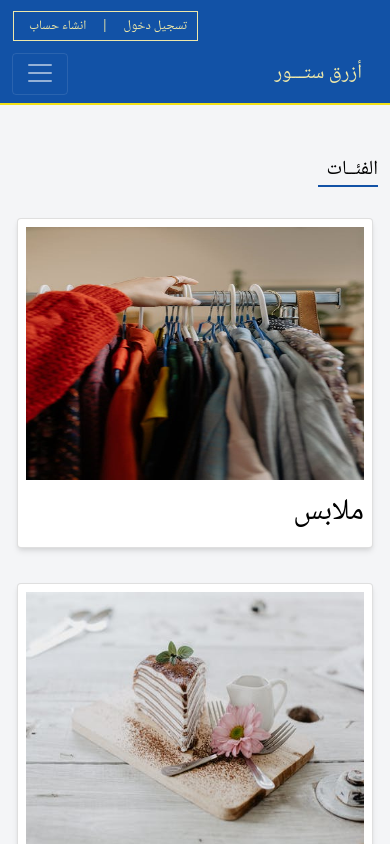
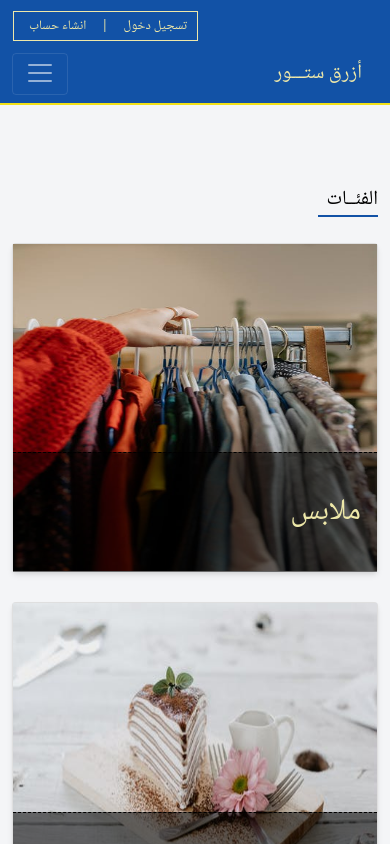
Before and after one commit to azraqSooq/azraq-souq, a Next.js app: page / in a window 390 px wide. Shown: the top 844 px of the page. Built offline with nearby package versions, Linux system fonts and the light colour scheme; a web font is replaced by a local one.

Commit message:
category

```diff
--- a/src/components/Categories.jsx
+++ b/src/components/Categories.jsx
@@ -18,10 +18,7 @@ const Categories = () => {
         { name: 'أدوات منزلية', image: '/images/categoriesImage/housewares.jpeg' },
         { name: 'ادوات كهربائية', image: '/images/categoriesImage/electricaltools.jpeg' }
     ]
-    // for (let i = 0; i < 14; i++) {
-    //     categories.push(i)
 
-    // }
     return (
         <div>
             <Container className={styles.categoriesContainer}>
@@ -37,7 +34,7 @@ const Categories = () => {
                             <Col className={styles.category} key={inx} xs={12} md={4} lg={{ span: 3 }}>
                                 <MDBCard className={` ${styles.categoryCard} bg-image hover-zoom `} >
 
-                                    <Image className={styles.categoryImage} key={el.image} src={el.image} alt={el.name} width={400} height={300} />
+                                    <Image className={styles.categoryImage} key={el.image} src={el.image} alt={el.name} width={500} height={450} />
                                     <h2 key={el.name}> {el.name} </h2>
                                 </MDBCard>
                             </Col>
--- a/styles/component/categories.module.scss
+++ b/styles/component/categories.module.scss
@@ -5,7 +5,7 @@ $secondary-color: #EEE8A9 ;
 .categoriesContainer {
 
     .categoryTitle {
-        margin-top: 50px;
+        margin-top: 80px;
 
 
         p {
@@ -21,20 +21,28 @@ $secondary-color: #EEE8A9 ;
         margin-top: 10px;
         .category {
             .categoryCard{
-                // background-color: ;
-                padding: 8px;
-                margin: 5px;
+
                 margin-bottom: 30px;
                 box-shadow: rgba(0, 0, 0, 0.1) 0px 4px 6px -1px, rgba(0, 0, 0, 0.06) 0px 2px 4px -1px;
                 transition: transform 0.4s;
                 h2{
-                    color: black !important;
+                    border-top: 1px dashed black;
+                    display: flex;
+                    align-items: center;
+                    padding-right: 16px;
+                    height: 70px;
+                    width: 100%;
+                    color: $secondary-color !important;
                     margin-top: 15px;
                     font-size: 30px;
+                    position: absolute;
+                    bottom: -9px;
+                    background-color: rgba(0, 0, 0, 0.534);
 
                 }
                 .categoryImage{
                     transition: transform 0.4s;
+                    position: relative;
 
                 }
                 .categoryImage:hover {
@@ -48,3 +56,22 @@ $secondary-color: #EEE8A9 ;
     }
 
 }
+
+
+@media screen and (max-width: 767px) {
+    .categoriesContainer {
+        .categories {
+            .category {
+
+                .categoryCard {
+
+                    h2 {
+                        height: 120px;
+                    }
+            }
+
+            }
+        }
+    }
+
+}
```
